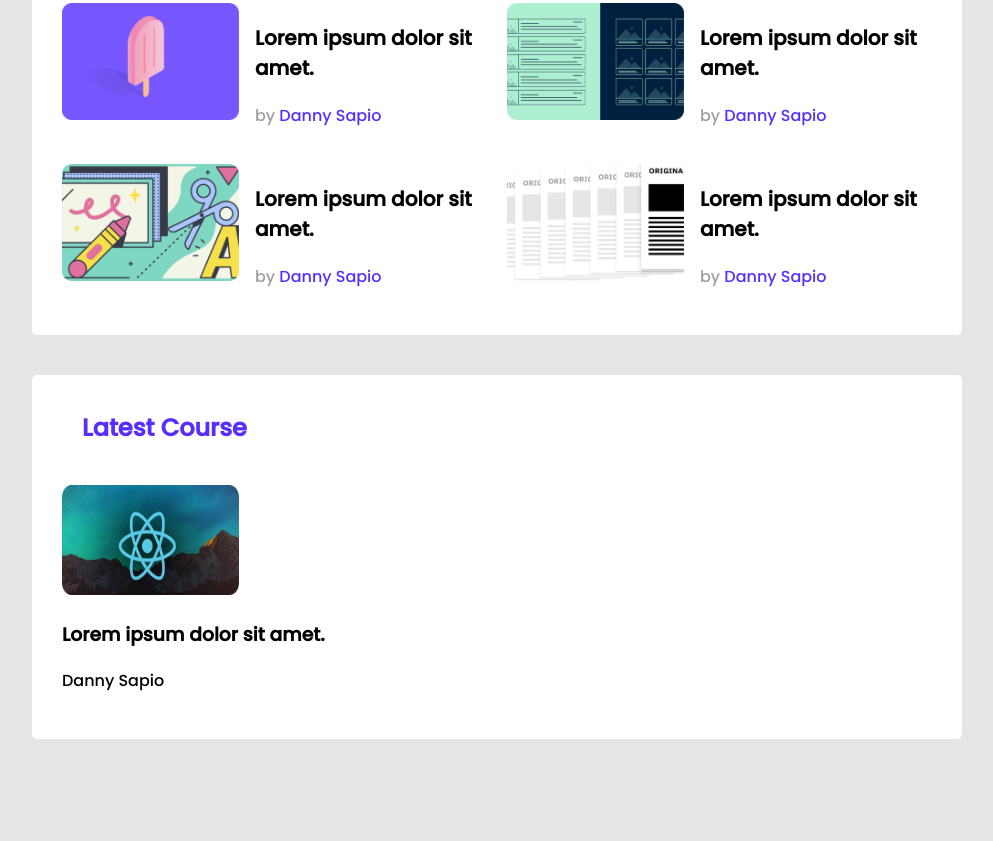
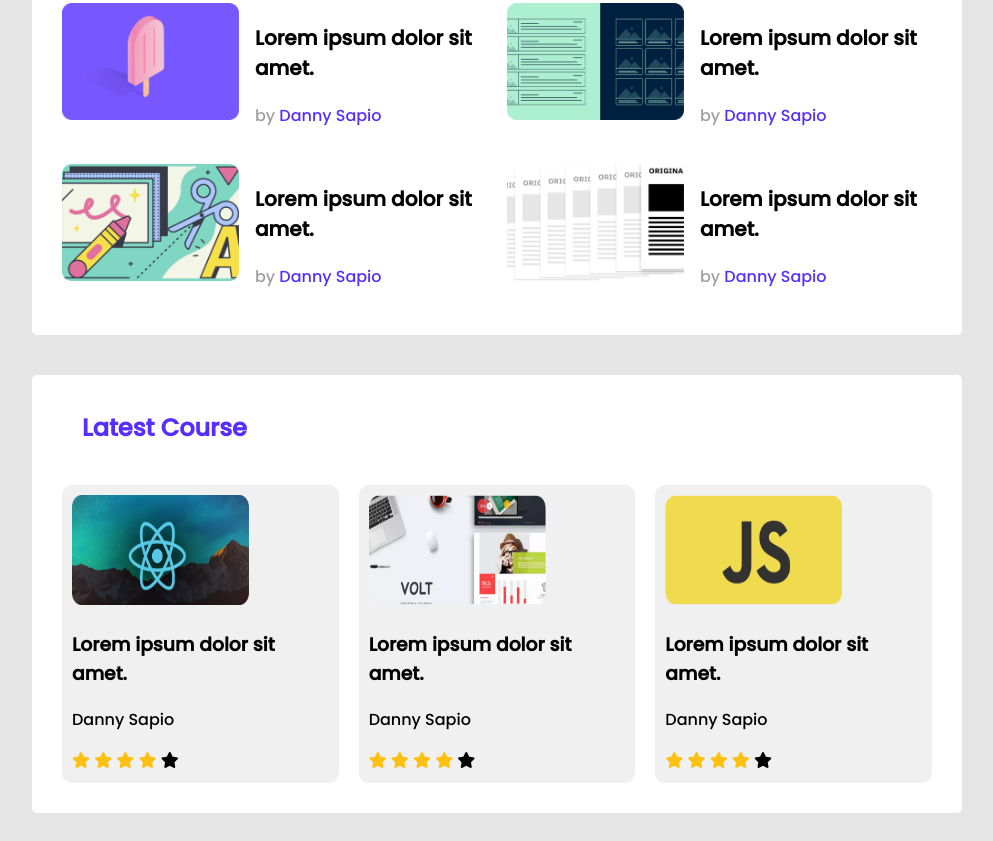
Before and after one commit to mdnh42/LeaderBoardResponsiveProject, a plain HTML site: page index.html in a window 1280 px wide. Shown: the part 390-1231 px from the top of the page, without its empty margins (143-1136 px from the left). Before the commit the page ends 1157 px from the top, so only its background shows below. Drawn offline with Linux system fonts and the light colour scheme.

Commit message:
Course Completed

```diff
--- a/index.html
+++ b/index.html
@@ -100,10 +100,54 @@
                     <div class="course-banner">
                         <img src="images/courses/course-1.png" alt="">
                     </div>
-                    <div class="course-info">
+                    <div class="course-details">
                         <h3 class="course-title">Lorem ipsum dolor sit amet.</h3>
                         <p class="course-author">Danny Sapio</span></p>
-                        <p></p>
+                        <div class="course-info">
+                            <div>
+                                <i class="fa-solid fa-star field"></i>
+                                <i class="fa-solid fa-star field"></i>
+                                <i class="fa-solid fa-star field"></i>
+                                <i class="fa-solid fa-star field"></i>
+                                <i class="fa-solid fa-star"></i>
+                            </div>
+                        </div>
+                    </div>
+                </article>
+                <article class="course">
+                    <div class="course-banner">
+                        <img src="images/courses/course-2.png" alt="">
+                    </div>
+                    <div class="course-details">
+                        <h3 class="course-title">Lorem ipsum dolor sit amet.</h3>
+                        <p class="course-author">Danny Sapio</span></p>
+                        <div class="course-info">
+                            <div>
+                                <i class="fa-solid fa-star field"></i>
+                                <i class="fa-solid fa-star field"></i>
+                                <i class="fa-solid fa-star field"></i>
+                                <i class="fa-solid fa-star field"></i>
+                                <i class="fa-solid fa-star"></i>
+                            </div>
+                        </div>
+                    </div>
+                </article>
+                <article class="course">
+                    <div class="course-banner">
+                        <img src="images/courses/course-3.png" alt="">
+                    </div>
+                    <div class="course-details">
+                        <h3 class="course-title">Lorem ipsum dolor sit amet.</h3>
+                        <p class="course-author">Danny Sapio</span></p>
+                        <div class="course-info">
+                            <div>
+                                <i class="fa-solid fa-star field"></i>
+                                <i class="fa-solid fa-star field"></i>
+                                <i class="fa-solid fa-star field"></i>
+                                <i class="fa-solid fa-star field"></i>
+                                <i class="fa-solid fa-star"></i>
+                            </div>
+                        </div>
                     </div>
                 </article>
             </div>
--- a/style.css
+++ b/style.css
@@ -99,6 +99,22 @@ Courses Style
     width: 177px;
 }
 
+.field{
+    color: #fFC014;
+}
+
+.courses{
+    display: grid;
+    grid-template-columns: repeat(3, 1fr);
+    grid-column-gap: 20px;
+
+}
+
+.course{
+    background-color: #f0f0f0;
+    padding: 10px;
+    border-radius: 10px;
+}
 
 /* Device Maintain */
 @media screen and (max-width: 576px) {
```
